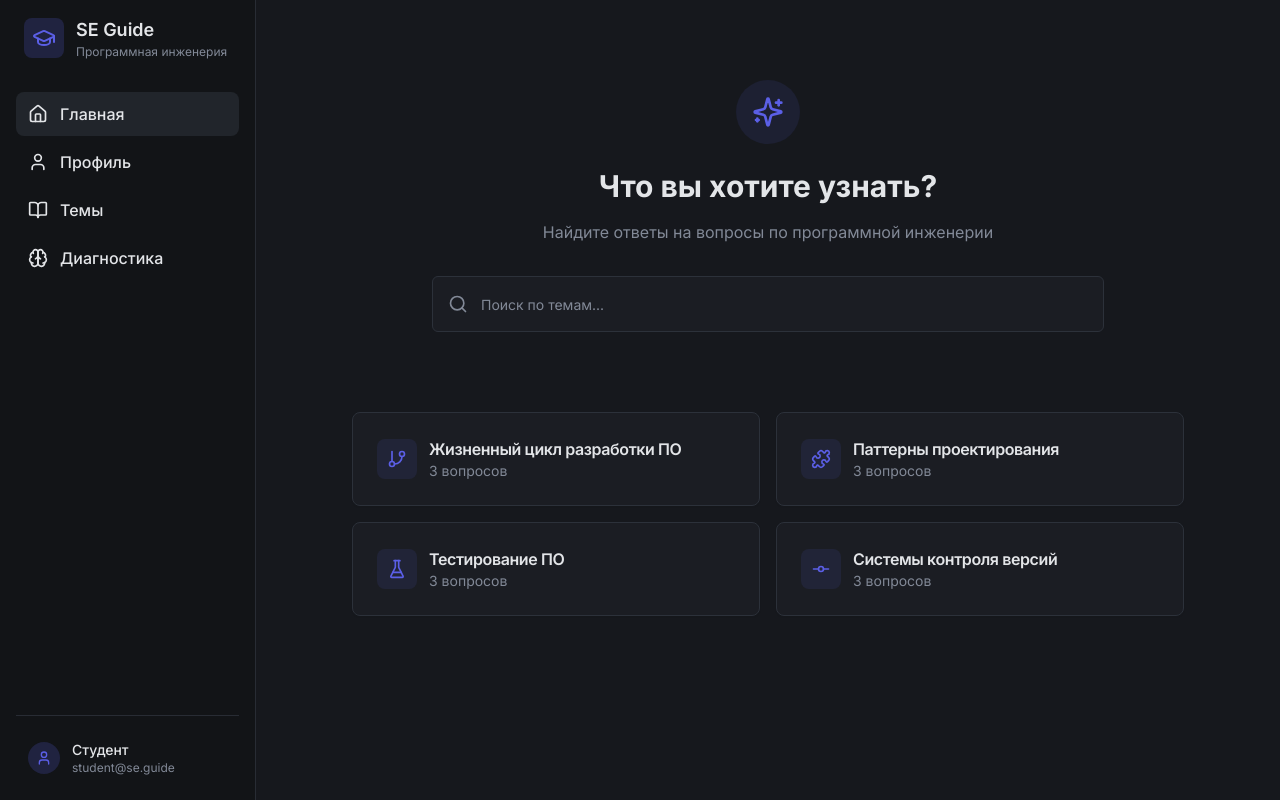
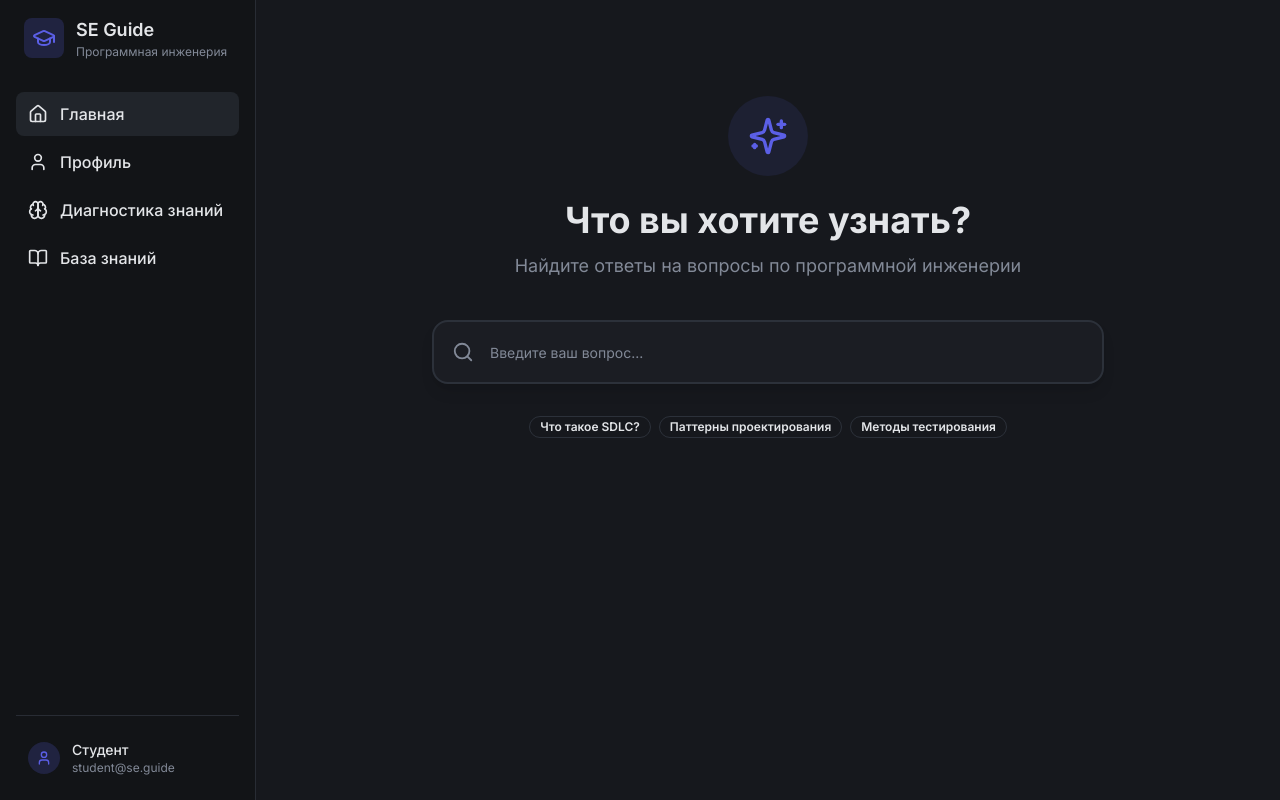
Before and after one commit to pr-poehali-dev/faq-software-engineering, a React (Vite) app: page / in a window 1280 px wide. Built offline with nearby package versions, Linux system fonts and the light colour scheme.

Commit message:
Разработка интерфейса обучающей платформы

```diff
--- a/src/pages/Index.tsx
+++ b/src/pages/Index.tsx
@@ -8,7 +8,7 @@ import { Progress } from '@/components/ui/progress';
 import { Badge } from '@/components/ui/badge';
 import { ScrollArea } from '@/components/ui/scroll-area';
 
-type ViewType = 'home' | 'profile' | 'topics' | 'diagnostics';
+type ViewType = 'home' | 'profile' | 'topics' | 'diagnostics' | 'search-results';
 
 interface Topic {
   id: string;
@@ -144,11 +144,16 @@ const quizQuestions: Quiz[] = [
 export default function Index() {
   const [currentView, setCurrentView] = useState<ViewType>('home');
   const [searchQuery, setSearchQuery] = useState('');
+  const [searchResults, setSearchResults] = useState('');
   const [quizProgress, setQuizProgress] = useState(0);
   const [currentQuizIndex, setCurrentQuizIndex] = useState(0);
   const [selectedAnswer, setSelectedAnswer] = useState<number | null>(null);
   const [showResult, setShowResult] = useState(false);
   const [score, setScore] = useState(0);
+  const [sidebarOpen, setSidebarOpen] = useState(true);
+  const [userName, setUserName] = useState('Студент');
+  const [userEmail, setUserEmail] = useState('student@se.guide');
+  const [isEditingProfile, setIsEditingProfile] = useState(false);
 
   const handleQuizAnswer = (answerIndex: number) => {
     setSelectedAnswer(answerIndex);
@@ -221,23 +226,23 @@ export default function Index() {
           </button>
 
           <button
+            onClick={() => setCurrentView('diagnostics')}
+            className={`w-full flex items-center gap-3 px-3 py-2.5 rounded-lg transition-colors ${
+              currentView === 'diagnostics' ? 'bg-sidebar-accent text-sidebar-accent-foreground' : 'hover:bg-sidebar-accent/50'
+            }`}
+          >
+            <Icon name="Brain" size={20} />
+            <span className="font-medium">Диагностика знаний</span>
+          </button>
+
+          <button
             onClick={() => setCurrentView('topics')}
             className={`w-full flex items-center gap-3 px-3 py-2.5 rounded-lg transition-colors ${
               currentView === 'topics' ? 'bg-sidebar-accent text-sidebar-accent-foreground' : 'hover:bg-sidebar-accent/50'
             }`}
           >
             <Icon name="BookOpen" size={20} />
-            <span className="font-medium">Темы</span>
-          </button>
-
-          <button
-            onClick={() => setCurrentView('diagnostics')}
-            className={`w-full flex items-center gap-3 px-3 py-2.5 rounded-lg transition-colors ${
-              currentView === 'diagnostics' ? 'bg-sidebar-accent text-sidebar-accent-foreground' : 'hover:bg-sidebar-accent/50'
-            }`}
-          >
-            <Icon name="Brain" size={20} />
-            <span className="font-medium">Диагностика</span>
+            <span className="font-medium">База знаний</span>
           </button>
         </nav>
 
@@ -247,8 +252,8 @@ export default function Index() {
               <Icon name="User" size={16} className="text-primary" />
             </div>
             <div className="flex-1 min-w-0">
-              <p className="text-sm font-medium truncate">Студент</p>
-              <p className="text-xs text-muted-foreground">student@se.guide</p>
+              <p className="text-sm font-medium truncate">{userName}</p>
+              <p className="text-xs text-muted-foreground">{userEmail}</p>
             </div>
           </div>
         </div>
@@ -259,25 +264,58 @@ export default function Index() {
           <div className="max-w-4xl mx-auto p-8">
             {currentView === 'home' && (
               <div className="animate-fade-in space-y-8">
-                <div className="text-center py-12">
-                  <div className="inline-flex items-center justify-center w-16 h-16 rounded-full bg-primary/10 mb-6">
-                    <Icon name="Sparkles" className="text-primary" size={32} />
+                <div className="text-center py-16">
+                  <div className="inline-flex items-center justify-center w-20 h-20 rounded-full bg-primary/10 mb-6 animate-scale-in">
+                    <Icon name="Sparkles" className="text-primary" size={40} />
                   </div>
-                  <h2 className="text-3xl font-bold mb-4">Что вы хотите узнать?</h2>
-                  <p className="text-muted-foreground mb-8">Найдите ответы на вопросы по программной инженерии</p>
+                  <h2 className="text-4xl font-bold mb-3">Что вы хотите узнать?</h2>
+                  <p className="text-muted-foreground mb-10 text-lg">Найдите ответы на вопросы по программной инженерии</p>
 
                   <div className="relative max-w-2xl mx-auto">
                     <Input
                       value={searchQuery}
                       onChange={(e) => setSearchQuery(e.target.value)}
-                      placeholder="Поиск по темам..."
-                      className="h-14 pl-12 pr-4 text-lg bg-card border-border"
+                      onKeyDown={(e) => {
+                        if (e.key === 'Enter' && searchQuery.trim()) {
+                          setSearchResults(searchQuery);
+                          setCurrentView('search-results');
+                        }
+                      }}
+                      placeholder="Введите ваш вопрос..."
+                      className="h-16 pl-14 pr-14 text-lg bg-card border-2 border-border hover:border-primary/50 focus:border-primary transition-colors rounded-2xl shadow-lg"
                     />
-                    <Icon name="Search" className="absolute left-4 top-1/2 -translate-y-1/2 text-muted-foreground" size={20} />
+                    <Icon name="Search" className="absolute left-5 top-1/2 -translate-y-1/2 text-muted-foreground" size={22} />
+                    {searchQuery && (
+                      <Button
+                        size="sm"
+                        onClick={() => {
+                          setSearchResults(searchQuery);
+                          setCurrentView('search-results');
+                        }}
+                        className="absolute right-2 top-1/2 -translate-y-1/2 rounded-xl"
+                      >
+                        Найти
+                      </Button>
+                    )}
+                  </div>
+
+                  <div className="mt-8 flex flex-wrap justify-center gap-2">
+                    <Badge variant="outline" className="cursor-pointer hover:bg-primary/10 transition-colors"
+                      onClick={() => { setSearchQuery('Что такое SDLC?'); }}>
+                      Что такое SDLC?
+                    </Badge>
+                    <Badge variant="outline" className="cursor-pointer hover:bg-primary/10 transition-colors"
+                      onClick={() => { setSearchQuery('Паттерны проектирования'); }}>
+                      Паттерны проектирования
+                    </Badge>
+                    <Badge variant="outline" className="cursor-pointer hover:bg-primary/10 transition-colors"
+                      onClick={() => { setSearchQuery('Методы тестирования'); }}>
+                      Методы тестирования
+                    </Badge>
                   </div>
                 </div>
 
-                {searchQuery ? (
+                {false && searchQuery ? (
                   <div className="space-y-6">
                     <h3 className="text-xl font-semibold">Результаты поиска</h3>
                     {filteredTopics.length > 0 ? (
@@ -314,35 +352,21 @@ export default function Index() {
                       </Card>
                     )}
                   </div>
-                ) : (
-                  <div className="grid grid-cols-2 gap-4">
-                    {topics.map(topic => (
-                      <Card
-                        key={topic.id}
-                        className="cursor-pointer hover:bg-card/80 transition-colors animate-scale-in"
-                        onClick={() => setCurrentView('topics')}
-                      >
-                        <CardHeader>
-                          <div className="flex items-center gap-3">
-                            <div className="w-10 h-10 rounded-lg bg-primary/10 flex items-center justify-center">
-                              <Icon name={topic.icon as any} className="text-primary" size={20} />
-                            </div>
-                            <div>
-                              <CardTitle className="text-base">{topic.title}</CardTitle>
-                              <CardDescription>{topic.questions.length} вопросов</CardDescription>
-                            </div>
-                          </div>
-                        </CardHeader>
-                      </Card>
-                    ))}
-                  </div>
-                )}
+                ) : null}
               </div>
             )}
 
             {currentView === 'profile' && (
               <div className="animate-fade-in space-y-6">
-                <h2 className="text-3xl font-bold mb-8">Профиль</h2>
+                <div className="flex items-center justify-between mb-8">
+                  <h2 className="text-3xl font-bold">Профиль</h2>
+                  {!isEditingProfile && (
+                    <Button variant="outline" onClick={() => setIsEditingProfile(true)}>
+                      <Icon name="Pencil" size={16} className="mr-2" />
+                      Редактировать
+                    </Button>
+                  )}
+                </div>
 
                 <Card>
                   <CardHeader>
@@ -350,10 +374,40 @@ export default function Index() {
                       <div className="w-16 h-16 rounded-full bg-primary/20 flex items-center justify-center">
                         <Icon name="User" size={32} className="text-primary" />
                       </div>
-                      <div>
-                        <CardTitle>Студент</CardTitle>
-                        <CardDescription>student@se.guide</CardDescription>
+                      <div className="flex-1">
+                        {isEditingProfile ? (
+                          <div className="space-y-2">
+                            <Input
+                              value={userName}
+                              onChange={(e) => setUserName(e.target.value)}
+                              placeholder="Имя"
+                              className="font-semibold"
+                            />
+                            <Input
+                              value={userEmail}
+                              onChange={(e) => setUserEmail(e.target.value)}
+                              placeholder="Email"
+                              type="email"
+                            />
+                          </div>
+                        ) : (
+                          <div>
+                            <CardTitle>{userName}</CardTitle>
+                            <CardDescription>{userEmail}</CardDescription>
+                          </div>
+                        )}
                       </div>
+                      {isEditingProfile && (
+                        <div className="flex gap-2">
+                          <Button size="sm" onClick={() => setIsEditingProfile(false)}>
+                            <Icon name="Check" size={16} className="mr-1" />
+                            Сохранить
+                          </Button>
+                          <Button size="sm" variant="outline" onClick={() => setIsEditingProfile(false)}>
+                            Отмена
+                          </Button>
+                        </div>
+                      )}
                     </div>
                   </CardHeader>
                 </Card>
@@ -377,12 +431,57 @@ export default function Index() {
                     </div>
                   </CardContent>
                 </Card>
+
+                <Card>
+                  <CardHeader>
+                    <CardTitle>История прохождения тестов</CardTitle>
+                  </CardHeader>
+                  <CardContent>
+                    <div className="space-y-3">
+                      <div className="flex items-center justify-between p-3 rounded-lg bg-muted/50">
+                        <div className="flex items-center gap-3">
+                          <div className="w-10 h-10 rounded-lg bg-primary/10 flex items-center justify-center">
+                            <Icon name="CheckCircle2" className="text-primary" size={20} />
+                          </div>
+                          <div>
+                            <p className="font-medium text-sm">Общий тест по SE</p>
+                            <p className="text-xs text-muted-foreground">2 дня назад</p>
+                          </div>
+                        </div>
+                        <Badge variant="secondary">85%</Badge>
+                      </div>
+                      <div className="flex items-center justify-between p-3 rounded-lg bg-muted/50">
+                        <div className="flex items-center gap-3">
+                          <div className="w-10 h-10 rounded-lg bg-primary/10 flex items-center justify-center">
+                            <Icon name="CheckCircle2" className="text-primary" size={20} />
+                          </div>
+                          <div>
+                            <p className="font-medium text-sm">SDLC модели</p>
+                            <p className="text-xs text-muted-foreground">5 дней назад</p>
+                          </div>
+                        </div>
+                        <Badge variant="secondary">90%</Badge>
+                      </div>
+                    </div>
+                  </CardContent>
+                </Card>
               </div>
             )}
 
             {currentView === 'topics' && (
               <div className="animate-fade-in space-y-6">
-                <h2 className="text-3xl font-bold mb-8">Темы</h2>
+                <div className="mb-8">
+                  <h2 className="text-3xl font-bold mb-2">База знаний</h2>
+                  <p className="text-muted-foreground">Структурированный каталог материалов по программной инженерии</p>
+                </div>
+
+                <div className="relative max-w-xl mb-6">
+                  <Input
+                    placeholder="Фильтр по темам..."
+                    className="pl-10 bg-card"
+                  />
+                  <Icon name="Filter" className="absolute left-3 top-1/2 -translate-y-1/2 text-muted-foreground" size={18} />
+                </div>
 
                 {topics.map(topic => (
                   <Card key={topic.id}>
@@ -413,6 +512,64 @@ export default function Index() {
                     </CardContent>
                   </Card>
                 ))}
+              </div>
+            )}
+
+            {currentView === 'search-results' && (
+              <div className="animate-fade-in space-y-6">
+                <div className="flex items-center gap-4 mb-8">
+                  <Button variant="ghost" size="icon" onClick={() => setCurrentView('home')}>
+                    <Icon name="ArrowLeft" size={20} />
+                  </Button>
+                  <div>
+                    <h2 className="text-3xl font-bold">Результаты поиска</h2>
+                    <p className="text-muted-foreground">Запрос: "{searchResults}"</p>
+                  </div>
+                </div>
+
+                {filteredTopics.length > 0 ? (
+                  filteredTopics.map(topic => (
+                    <Card key={topic.id} className="animate-scale-in">
+                      <CardHeader>
+                        <div className="flex items-center gap-3">
+                          <div className="w-12 h-12 rounded-lg bg-primary/10 flex items-center justify-center">
+                            <Icon name={topic.icon as any} className="text-primary" size={24} />
+                          </div>
+                          <div>
+                            <CardTitle>{topic.title}</CardTitle>
+                            <CardDescription>{topic.questions.length} найдено</CardDescription>
+                          </div>
+                        </div>
+                      </CardHeader>
+                      <CardContent>
+                        <Accordion type="single" collapsible className="space-y-2">
+                          {topic.questions.map((q, idx) => (
+                            <AccordionItem key={idx} value={`${topic.id}-${idx}`} className="border border-border rounded-lg px-4">
+                              <AccordionTrigger className="hover:no-underline">
+                                {q.question}
+                              </AccordionTrigger>
+                              <AccordionContent className="text-muted-foreground">
+                                {q.answer}
+                              </AccordionContent>
+                            </AccordionItem>
+                          ))}
+                        </Accordion>
+                      </CardContent>
+                    </Card>
+                  ))
+                ) : (
+                  <Card>
+                    <CardContent className="py-16 text-center">
+                      <Icon name="SearchX" className="mx-auto mb-4 text-muted-foreground" size={56} />
+                      <h3 className="text-xl font-semibold mb-2">Ничего не найдено</h3>
+                      <p className="text-muted-foreground mb-6">Попробуйте изменить запрос или просмотрите все темы</p>
+                      <Button onClick={() => setCurrentView('topics')}>
+                        <Icon name="BookOpen" className="mr-2" size={18} />
+                        Посмотреть все темы
+                      </Button>
+                    </CardContent>
+                  </Card>
+                )}
               </div>
             )}
 
```
